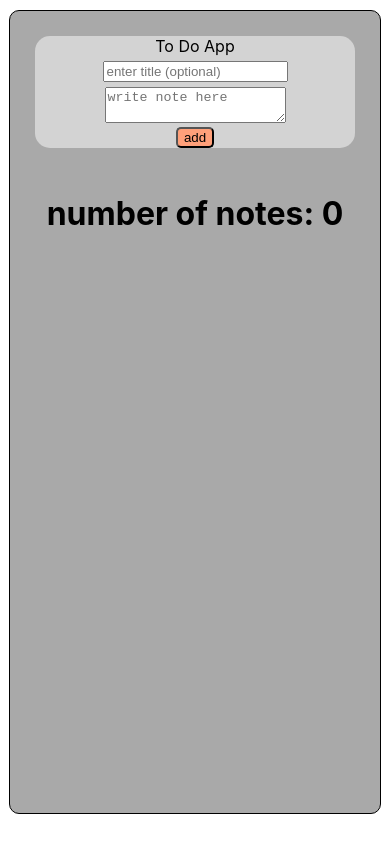
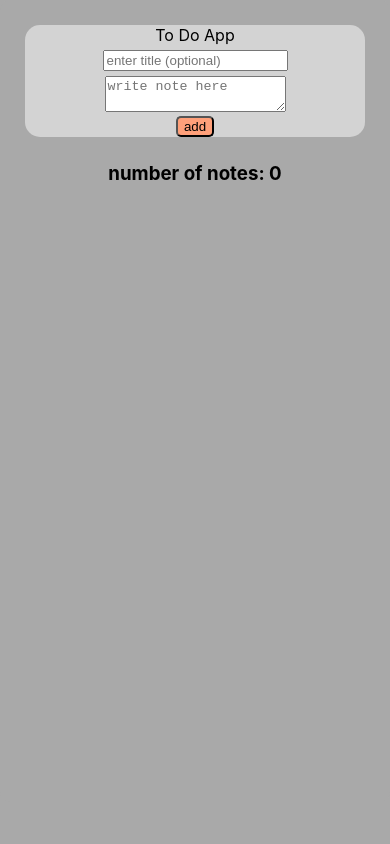
Before and after one commit to idomand/react-notes-app_second_version, a React (Create React App) app: page / in a window 390 px wide. Built offline with nearby package versions, Linux system fonts and the light colour scheme.

Commit message:
responsive design

```diff
--- a/src/App.js
+++ b/src/App.js
@@ -25,9 +25,9 @@ export default function App() {
   return (
     <div className="main-wrapper">
       <CreateCard parentCallback={callbackFunction} />
-      <h1>
+      <h3 className="nots-number">
         number of notes: <strong>{numberOfNotes}</strong>
-      </h1>
+      </h3>
       <CardsList cardsArray={cardsArray} />
     </div>
   );
--- a/src/index.css
+++ b/src/index.css
@@ -29,9 +29,12 @@ P {
   display: flex;
   flex-direction: column;
   width: 95vw;
-  height: 95vh;
+  min-height: 95vh;
   justify-self: center;
   text-align: center;
+}
+.nots-number {
+  margin: 0;
 }
 
 .my-button {
@@ -41,3 +44,13 @@ P {
   border-radius: 5px;
   cursor: pointer;
 }
+@media screen and (max-width: 600px) {
+  body {
+    background-color: darkgray;
+  }
+  .main-wrapper {
+    width: 100%;
+    border: none;
+    margin: 0;
+  }
+}
```
